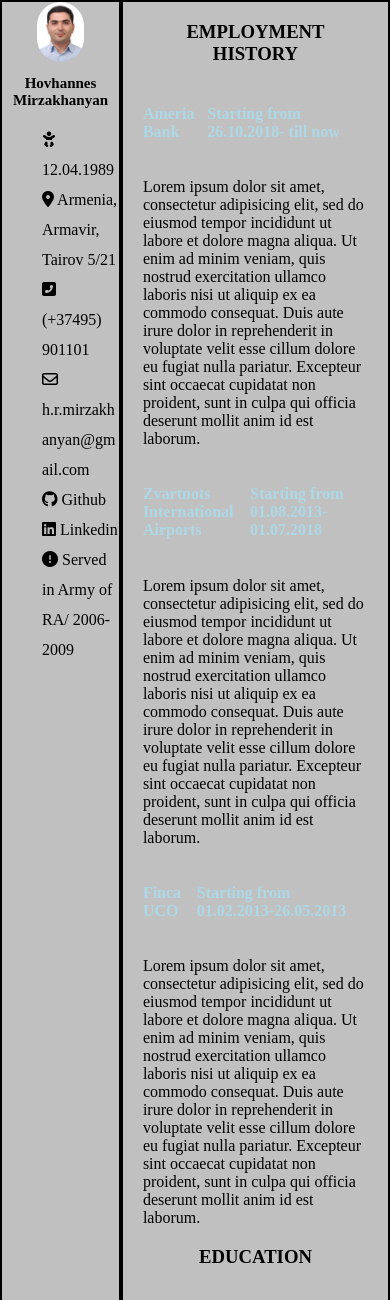
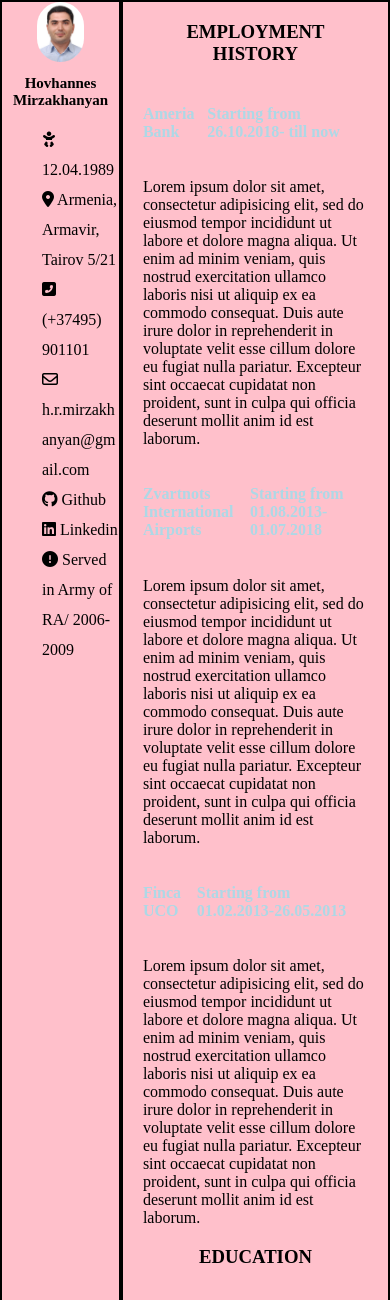
Before and after one commit to HovhannesMirzakhanyan/HovhannesMirzakhanyan.github.io, a PHP site: page / in a window 390 px wide. Shown: the top 1300 px of the page. Run offline with PHP 8.4, Linux system fonts and the light colour scheme; some libraries are stand-ins or nearby versions.

Commit message:
Update style.css

```diff
--- a/style.css
+++ b/style.css
@@ -63,7 +63,7 @@ border-radius: 30px;
 }
 @media only screen and (max-width:600px){
   body{
-    background-color: silver;
+    background-color: pink;
   }
   li{
   margin-left:-40;}
```
